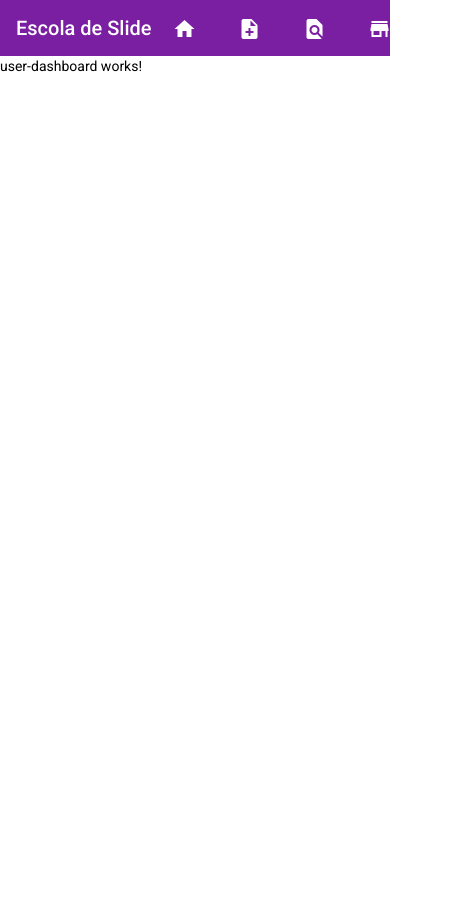
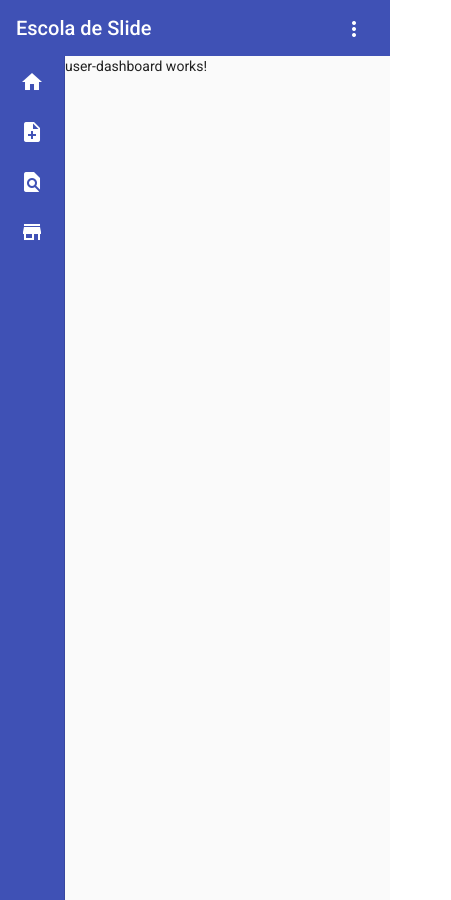
Before and after one commit to rougeOpenDev/escola_slide_angular, an Angular app in the folder escola-slide/: page /home in a window 390 px wide. Shown: the whole page, 451 px wide, since content can reach past the window. Before the commit the page ends 844 px from the top, so only its background shows below. Built offline with nearby package versions, Linux system fonts and the light colour scheme.

Commit message:
feat: new responsive toolbar and sidenav

```diff
--- a/escola-slide/src/app/app.component.html
+++ b/escola-slide/src/app/app.component.html
@@ -2,10 +2,9 @@
 
   <span>Escola de Slide</span>
 
-  <div fxLayout="row" fxLayoutAlign="center center" >
-    <mat-divider [vertical]="true"></mat-divider>
+  <div fxLayoutAlign="center center" fxHide.xs="true" >
 
-    <button mat-button (click)="onClick()"
+    <button class="toolbar-btn" mat-button (click)="onClick()"
         matTooltip="Salve Skatista"
         [routerLink]="['/home']"
         [matTooltipPosition]="tooltipPosition"
@@ -13,8 +12,7 @@
         [matTooltipHideDelay]="tooltipHideDelay" >
       <mat-icon>home</mat-icon>
     </button>
-    <mat-divider [vertical]="true"></mat-divider>
-    <button mat-button (click)="onClick()"
+    <button class="toolbar-btn" mat-button (click)="onClick()"
         [routerLink]="['user/me/courses']"
         matTooltip="Meus Cursos"
         [matTooltipPosition]="tooltipPosition"
@@ -22,18 +20,15 @@
         [matTooltipHideDelay]="tooltipHideDelay" >
       <mat-icon>note_add</mat-icon>
     </button>
-    <mat-divider [vertical]="true"></mat-divider>
-    <button mat-button (click)="onClick()"
+    <button class="toolbar-btn" mat-button (click)="onClick()"
         [routerLink]="['/courses']"
         matTooltip="Buscar Cursos"
         [matTooltipPosition]="tooltipPosition"
         [matTooltipShowDelay]="tooltipShowDelay"
         [matTooltipHideDelay]="tooltipHideDelay" >
       <mat-icon>find_in_page</mat-icon>
-      <!--<mat-icon>search</mat-icon>-->
     </button>
-    <mat-divider [vertical]="true"></mat-divider>
-    <button mat-button (click)="onClick()"
+    <button class="toolbar-btn" mat-button (click)="onClick()"
         [routerLink]="['/store']"
         matTooltip="Loja"
         [matTooltipPosition]="tooltipPosition"
@@ -45,27 +40,76 @@
 
   <span class="example-spacer"></span>
 
-  <div fxLayout="row" >
+  <div class="mat-toolbar mat-primary" >
 
-    <button mat-icon-button [matMenuTriggerFor]="menu" aria-label="Example icon-button with a menu">
+    <button mat-icon-button [matMenuTriggerFor]="menu" >
       <mat-icon>more_vert</mat-icon>
     </button>
-    <mat-menu #menu="matMenu" [yPosition]="menuPosition" color="primary" >
-      <button mat-menu-item [routerLink]="['/user/me']" >
-        <mat-icon>exit-to-app</mat-icon>
-        <span>Preferências</span>
-      </button>
-      <mat-divider></mat-divider>
-      <button mat-menu-item (click)="sair()"
+    <mat-menu class="mat-toolbar mat-primary" #menu="matMenu" [yPosition]="menuPosition" color="primary" >
+      <button class="sidenav-menu-btn" mat-menu-item [routerLink]="['/user/me']"
           matTooltip="Sair"
           [matTooltipPosition]="tooltipPosition"
           [matTooltipShowDelay]="tooltipShowDelay"
-          [matTooltipHideDelay]="tooltipHideDelay" >
-        <mat-icon>exit-to-app</mat-icon>
+          [matTooltipHideDelay]="tooltipHideDelay"  >
+        <mat-icon class="toolbar-btn">settings</mat-icon>
+        <span>Preferências</span>
+      </button>
+      <button class="sidenav-menu-btn" mat-menu-item (click)="sair()"
+            matTooltip="Sair"
+            [matTooltipPosition]="tooltipPosition"
+            [matTooltipShowDelay]="tooltipShowDelay"
+            [matTooltipHideDelay]="tooltipHideDelay" >
+        <mat-icon class="toolbar-btn">logout</mat-icon>
         <span>Sair</span>
       </button>
     </mat-menu>
+
   </div>
 </mat-toolbar>
 
-<router-outlet></router-outlet>
+<mat-sidenav-container fxFlexFill class="example-container">
+
+  <mat-sidenav class="mat-toolbar mat-primary" color="primary" #sidenav mode="side" opened="true" fxShow.xs="true" fxHide="true">
+
+    <div fxLayoutAlign="center center" fxLayout="column" >
+      <button class="sidenav-btn" mat-button (click)="onClick()"
+          matTooltip="Salve Skatista"
+          [routerLink]="['/home']"
+          [matTooltipPosition]="tooltipPosition"
+          [matTooltipShowDelay]="tooltipShowDelay"
+          [matTooltipHideDelay]="tooltipHideDelay" >
+        <mat-icon>home</mat-icon>
+      </button>
+      <button class="sidenav-btn" mat-button (click)="onClick()"
+          [routerLink]="['user/me/courses']"
+          matTooltip="Meus Cursos"
+          [matTooltipPosition]="tooltipPosition"
+          [matTooltipShowDelay]="tooltipShowDelay"
+          [matTooltipHideDelay]="tooltipHideDelay" >
+        <mat-icon>note_add</mat-icon>
+      </button>
+      <button class="sidenav-btn" mat-button (click)="onClick()"
+          [routerLink]="['/courses']"
+          matTooltip="Buscar Cursos"
+          [matTooltipPosition]="tooltipPosition"
+          [matTooltipShowDelay]="tooltipShowDelay"
+          [matTooltipHideDelay]="tooltipHideDelay" >
+        <mat-icon>find_in_page</mat-icon>
+      </button>
+      <button class="sidenav-btn" mat-button (click)="onClick()"
+          [routerLink]="['/store']"
+          matTooltip="Loja"
+          [matTooltipPosition]="tooltipPosition"
+          [matTooltipShowDelay]="tooltipShowDelay"
+          [matTooltipHideDelay]="tooltipHideDelay" >
+        <mat-icon>store</mat-icon>
+      </button>
+    </div>
+
+  </mat-sidenav>
+  <mat-sidenav-content fxFlexFill>
+
+    <router-outlet></router-outlet>
+
+  </mat-sidenav-content>
+</mat-sidenav-container>
--- a/escola-slide/src/app/app.component.scss
+++ b/escola-slide/src/app/app.component.scss
@@ -1,3 +1,19 @@
 .example-spacer {
   flex: 1 1 auto;
 }
+
+.toolbar-btn {
+
+  color: white;
+}
+
+.sidenav-menu-btn {
+
+  color: white;
+}
+
+.sidenav-btn {
+
+  color: white;
+  height: 50px;
+}
--- a/escola-slide/src/app/app.module.ts
+++ b/escola-slide/src/app/app.module.ts
@@ -18,6 +18,7 @@ import { MatListModule } from '@angular/material/list';
 import { MatCardModule } from '@angular/material/card';
 import { MatMenuModule } from '@angular/material/menu';
 import { MatIconModule } from '@angular/material/icon';
+import { MatDividerModule } from '@angular/material/divider';
 import { CoursesListComponent } from './components/courses-list/courses-list.component';
 import { CourseDetailsComponent } from './components/course-details/course-details.component';
 import { UserDashboardComponent } from './components/user-dashboard/user-dashboard.component';
@@ -44,6 +45,7 @@ import { UserComponent } from './components/user/user.component';
 
     MatMenuModule,
     MatButtonModule,
+    MatDividerModule,
     MatToolbarModule,
     MatTooltipModule,
     MatCardModule,
--- a/escola-slide/src/styles.scss
+++ b/escola-slide/src/styles.scss
@@ -2,3 +2,5 @@
 
 html, body { height: 100%; }
 body { margin: 0; font-family: Roboto, "Helvetica Neue", sans-serif; }
+
+@import "~@angular/material/prebuilt-themes/indigo-pink.css";
```
